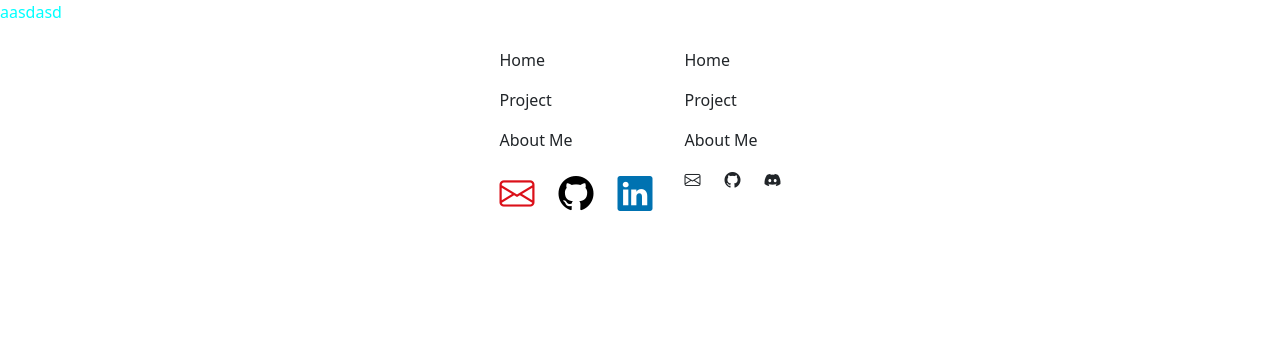
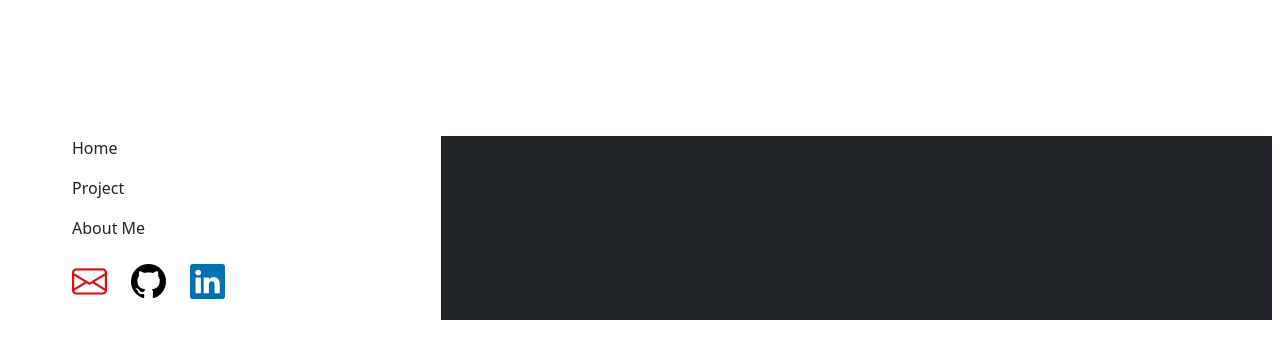
Before and after one commit to NJunY/MyPersonalWebsite, a plain HTML site: page index.html in a window 1280 px wide. Drawn offline with nearby package versions, Linux system fonts and the light colour scheme.

Commit message:
main menu completed

```diff
--- a/index.css
+++ b/index.css
@@ -13,6 +13,15 @@
   color: #0072b1;
 }
 
-#eg1 {
-  color: aqua;
+.mainFrame {
+  margin-top: 10%;
+  margin-left: 5%;
 }
+
+#mainFrameMenu {
+  margin-right: 200px;
+}
+
+#mainFrameContent {
+  margin-left: 100px;
+}
--- a/index.html
+++ b/index.html
@@ -10,42 +10,22 @@
     <title>JPortfolioY</title>
 </head>
 <body>
-    <p id="eg1">aasdasd</p>
-    <div class="d-flex flex-row justify-content-center">
-        <div class="mx-2 p-2">
+    <div class="d-flex flex-row mainFrame">
+        <div class="p-2" id="mainFrameMenu">
             <div class="d-flex flex-column">
                 <p>Home </p>
                 <p>Project</p>
                 <p>About Me</p>
-                <div class="row">
-                    <div class="col">
-                        <a href="#"><i class="bi bi-envelope" id="email"></i></a>
-                    </div>
-                    <div class="col">
-                        <a href="https://github.com/NJunY"><i class="bi bi-github" id="github"></i></a>
-                    </div>
-                    <div class="col">
-                        <a href="#"><i class="bi bi-linkedin" id="linkedin"></i></a>
-                    </div>
+                <div class="d-flex flex-row">
+                    <div class="d-inline"><a href="#"><i class="bi bi-envelope" id="email"></i></a></div>
+                    <div class="d-inline mx-4"><a href="https://github.com/NJunY"><i class="bi bi-github" id="github"></i></a></div>
+                    <div class="d-inline"><a href="#"><i class="bi bi-linkedin" id="linkedin"></i></a></div>
                 </div>
             </div>
         </div>
-        <div class="mx-2 p-2">
-            <div class="d-flex flex-column">
-                <p>Home </p>
-                <p>Project</p>
-                <p>About Me</p>
-                <div class="row">
-                    <div class="col">
-                        <i class="bi bi-envelope"></i>
-                    </div>
-                    <div class="col">
-                        <i class="bi bi-github"></i>
-                    </div>
-                    <div class="col">
-                        <i class="bi bi-discord"></i>
-                    </div>
-                </div>
+        <div class="p-2">
+            <div class="container p-5 bg-dark">
+                <p>Lorem ipsum dolor sit amet, consectetur adipisicing elit. Rem perspiciatis earum reprehenderit corrupti quibusdam, autem error ex ipsa iste iusto iure voluptatem molestias praesentium aut eaque dolorum aliquam. Sed, consequatur!</p>
             </div>
         </div>
     </div>
```
Also changed, not shown: 1 other file.
